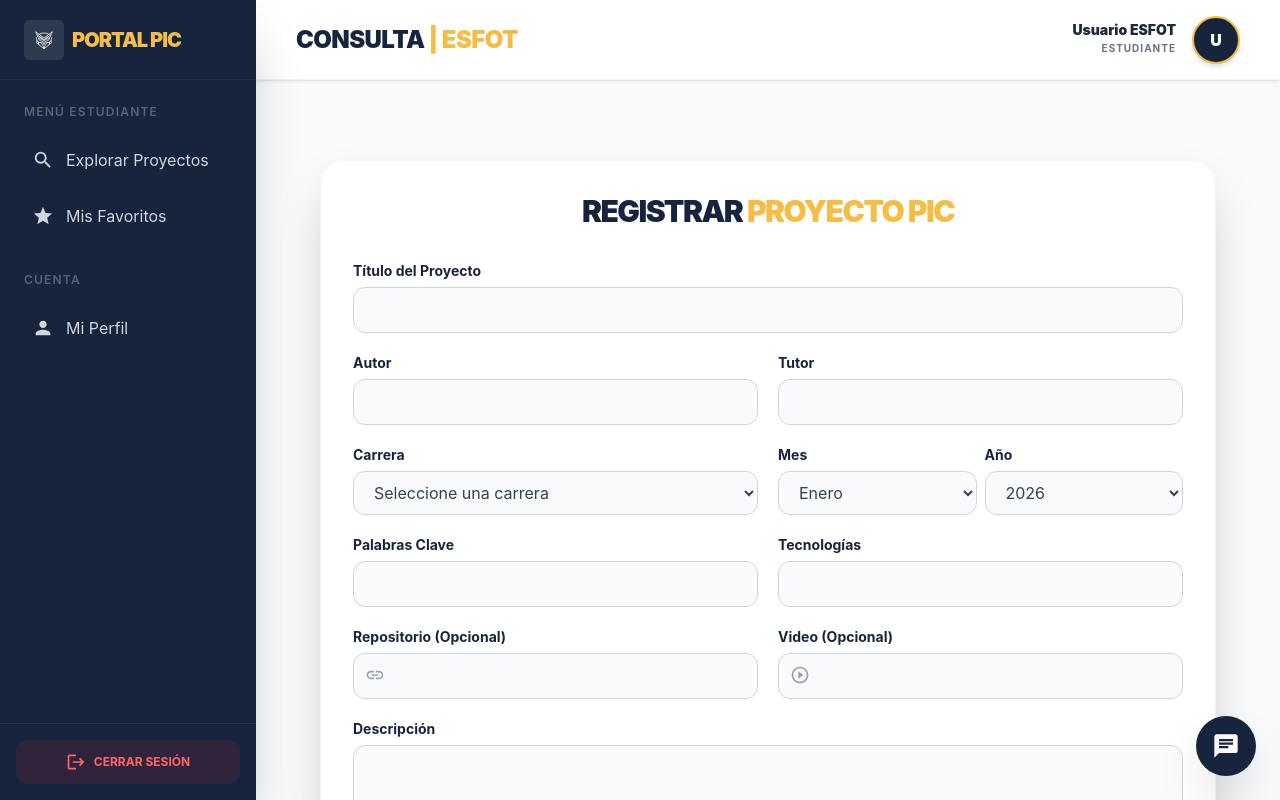
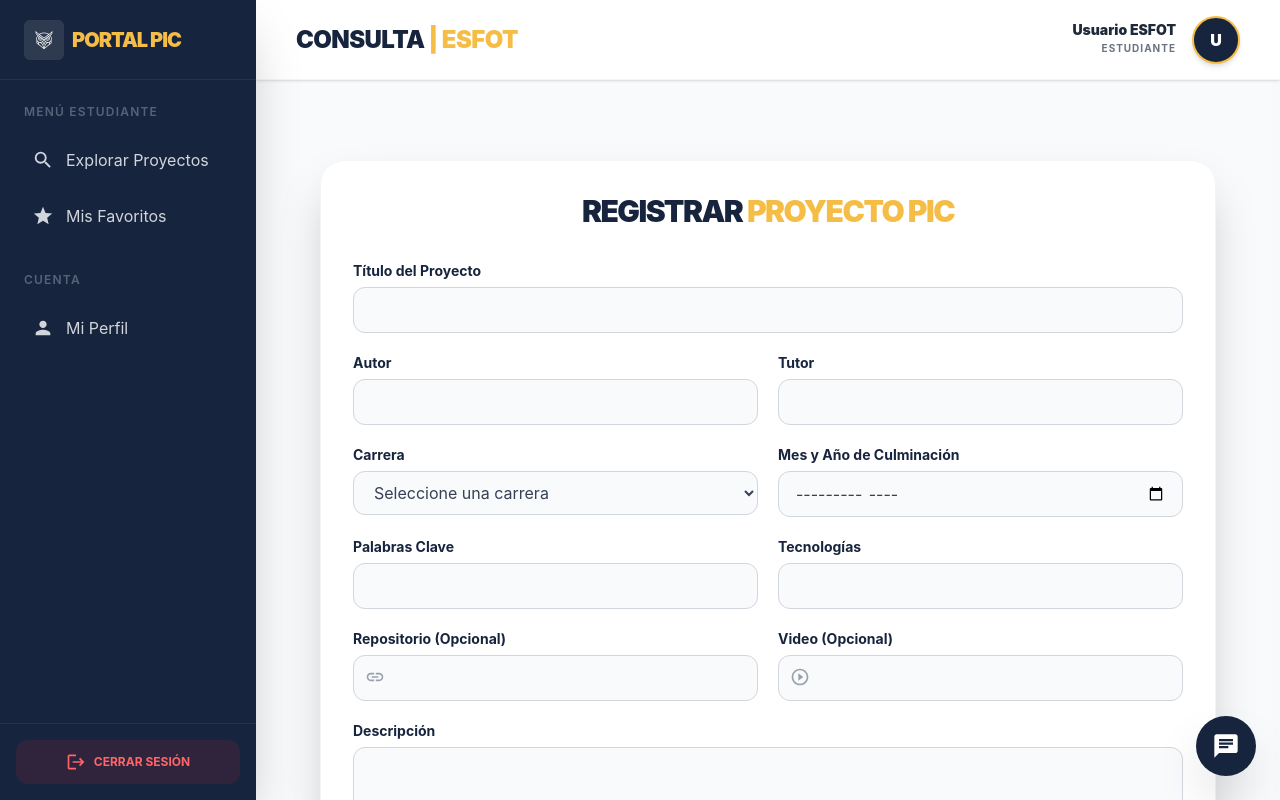
Before and after one commit to NicolasCh25/TESIS_FRONT2026, a React (Vite) app: page /dashboard/create in a window 1280 px wide. Built offline with nearby package versions, Linux system fonts and the light colour scheme; sample sign-in values are in the browser's storage.

Commit message:
Correcion periodo

```diff
--- a/src/components/projects/FormularioProyecto.jsx
+++ b/src/components/projects/FormularioProyecto.jsx
@@ -10,14 +10,6 @@ const FormularioProyecto = ({
   defaultValues
 }) => {
   const { register, handleSubmit, formState: { errors }, reset } = useForm();
-
-  const años = Array.from({ length: 10 }, (_, i) => new Date().getFullYear() - i);
-  const meses = [
-    { n: "01", m: "Enero" }, { n: "02", m: "Febrero" }, { n: "03", m: "Marzo" },
-    { n: "04", m: "Abril" }, { n: "05", m: "Mayo" }, { n: "06", m: "Junio" },
-    { n: "07", m: "Julio" }, { n: "08", m: "Agosto" }, { n: "09", m: "Septiembre" },
-    { n: "10", m: "Octubre" }, { n: "11", m: "Noviembre" }, { n: "12", m: "Diciembre" }
-  ];
 
   useEffect(() => {
     if (defaultValues) {
@@ -65,20 +57,18 @@ const FormularioProyecto = ({
             <option value="Tecnología Superior en Procesamiento de Alimentos">Tecnología Superior en Procesamiento de Alimentos</option>
           </select>
         </div>
-        <div className="grid grid-cols-2 gap-2">
-          <div>
-            <label className={labelClass}>Mes</label>
-            <select className={inputClass} {...register("mesSel", { required: "Requerido" })}>
-              {meses.map(m => <option key={m.n} value={m.n}>{m.m}</option>)}
-            </select>
-          </div>
-          <div>
-            <label className={labelClass}>Año</label>
-            <select className={inputClass} {...register("añoSel", { required: "Requerido" })}>
-              {años.map(a => <option key={a} value={a}>{a}</option>)}
-            </select>
-          </div>
+
+        {/* ✅ Único cambio: Input Month para Mes y Año */}
+        <div>
+          <label className={labelClass}>Mes y Año de Culminación</label>
+          <input
+            type="month"
+            className={inputClass}
+            {...register("fechaMes", { required: "Requerido" })}
+          />
+          {errors.fechaMes && <p className="text-red-500 text-xs mt-1">{errors.fechaMes.message}</p>}
         </div>
+
         <div>
           <label className={labelClass}>Palabras Clave</label>
           <input className={inputClass} {...register("palabrasClave", { required: "Requerido" })} />
--- a/src/pages/CrearProyecto.jsx
+++ b/src/pages/CrearProyecto.jsx
@@ -26,11 +26,11 @@ const CrearProyecto = () => {
 
       const formData = new FormData();
 
-      // ✅ Cálculo de periodo (Ene-Jun: a, Jul-Dic: b)
-      const mesInt = parseInt(dataForm.mesSel);
-      const periodoCalculado = `${dataForm.añoSel}-${mesInt <= 6 ? "a" : "b"}`;
+      // ✅ Procesar el input month (formato YYYY-MM)
+      const [año, mes] = dataForm.fechaMes.split("-");
+      const mesInt = parseInt(mes);
+      const periodoCalculado = `${año}-${mesInt <= 6 ? "a" : "b"}`;
 
-      // Inyectamos los datos manteniendo tu estructura original
       formData.append("titulo", dataForm.titulo);
       formData.append("descripcion", dataForm.descripcion);
       formData.append("autor", dataForm.autor);
@@ -39,13 +39,11 @@ const CrearProyecto = () => {
       formData.append("tecnologias", dataForm.tecnologias);
       formData.append("periodoAcademico", periodoCalculado);
       formData.append("carrera", dataForm.carrera);
-
-      // Enviamos como strings vacíos solo si no existen (igual que el CURL anterior)
       formData.append("repositorio", dataForm.repositorio || "");
       formData.append("video", dataForm.video || "");
 
-      // ✅ FECHA EN EL FORMATO DEL CURL EXITOSO (DD-MM-YYYY)
-      const fechaCURL = `01-${dataForm.mesSel}-${dataForm.añoSel}`;
+      // ✅ FECHA EN FORMATO DD-MM-YYYY (01-mes-año)
+      const fechaCURL = `01-${mes}-${año}`;
       formData.append("fecha", fechaCURL);
 
       if (archivo) {
```
